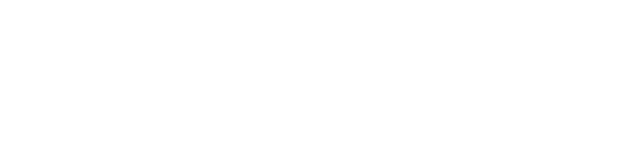
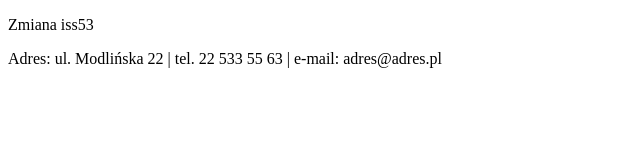
Before and after one commit to magda0811/hello-world, a plain HTML site: page index.html in a window 1280 px wide. Shown: the whole page, without its empty margins (0-640 px from the left). Drawn offline with Linux system fonts and the light colour scheme.

Commit message:
nowa stopka [#53]

```diff
--- a/index.html
+++ b/index.html
@@ -7,5 +7,9 @@
 </head>
 <body>
 
+	<p>Zmiana iss53</p>
+
 </body>
+
+<footer>Adres: ul. Modlińska 22 | tel. 22 533 55 63 | e-mail: adres@adres.pl</footer>
 </html>
```
Also changed, not shown: 1 other file.
